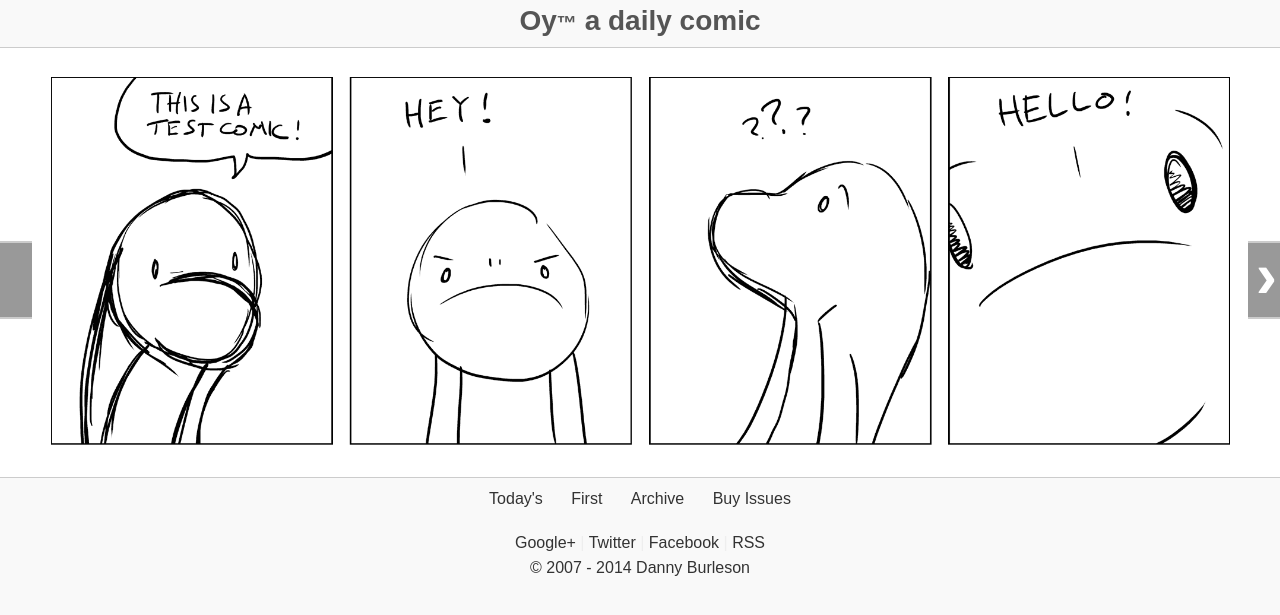
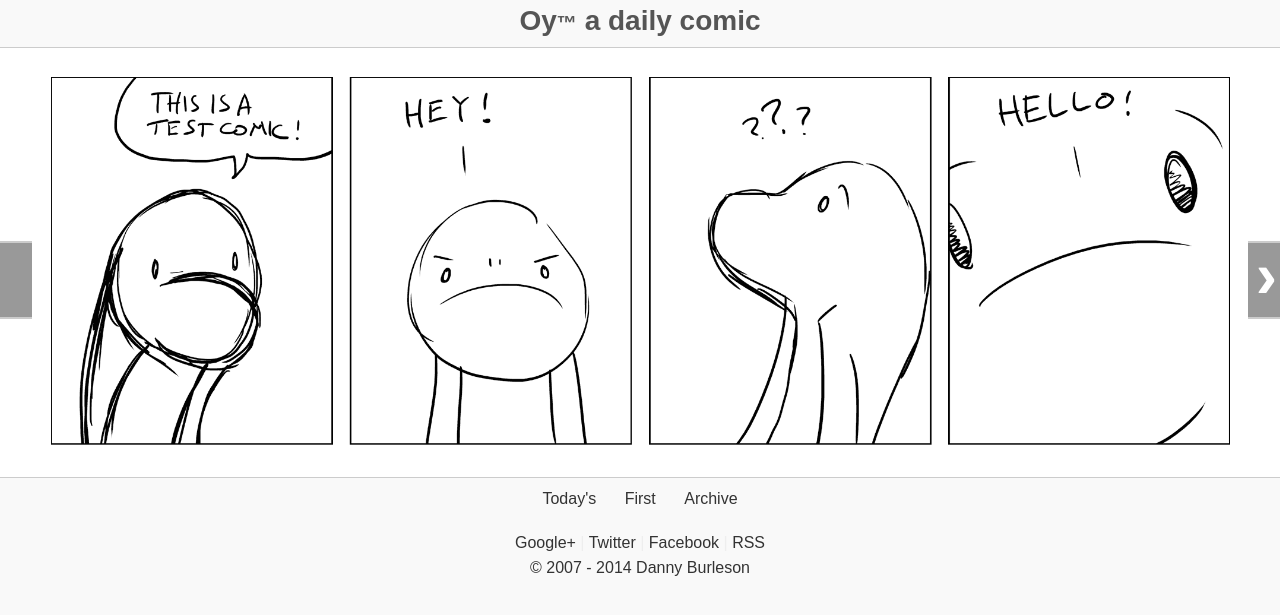
Before and after one commit to oycomics/oycomics.github.io, a Jekyll site: the page built from _posts/2014-03-20-daily-test-comic.md, in a window 1280 px wide. Shown: the top 615 px of the page. Built offline with Jekyll 4.4.1, drawn with Linux system fonts in a browser that asks for light colours; Markdown is read by kramdown in place of the engine named in the settings.

Commit message:
Update nav.html

```diff
--- a/_includes/nav.html
+++ b/_includes/nav.html
@@ -4,5 +4,5 @@
 	{% endfor %}
 	<a class="nav_item first_comic_link" href="/">First</a>
 	<a class="nav_item archive_link" href="/archive">Archive</a>
-	<a class="nav_item buy_issues" href="/" target="_blank">Buy Issues</a>
+	<!--- <a class="nav_item buy_issues" href="/" target="_blank">Buy Issues</a> --->
 </div>
```
